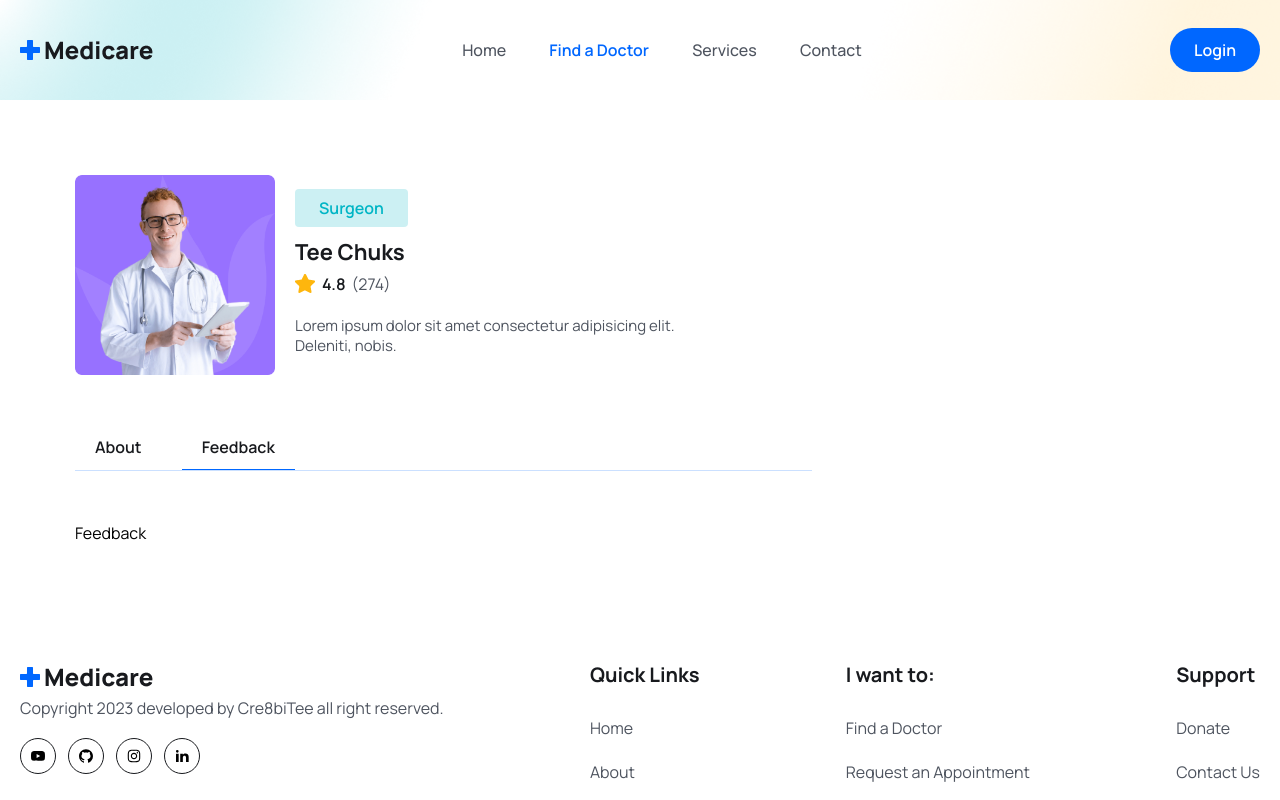
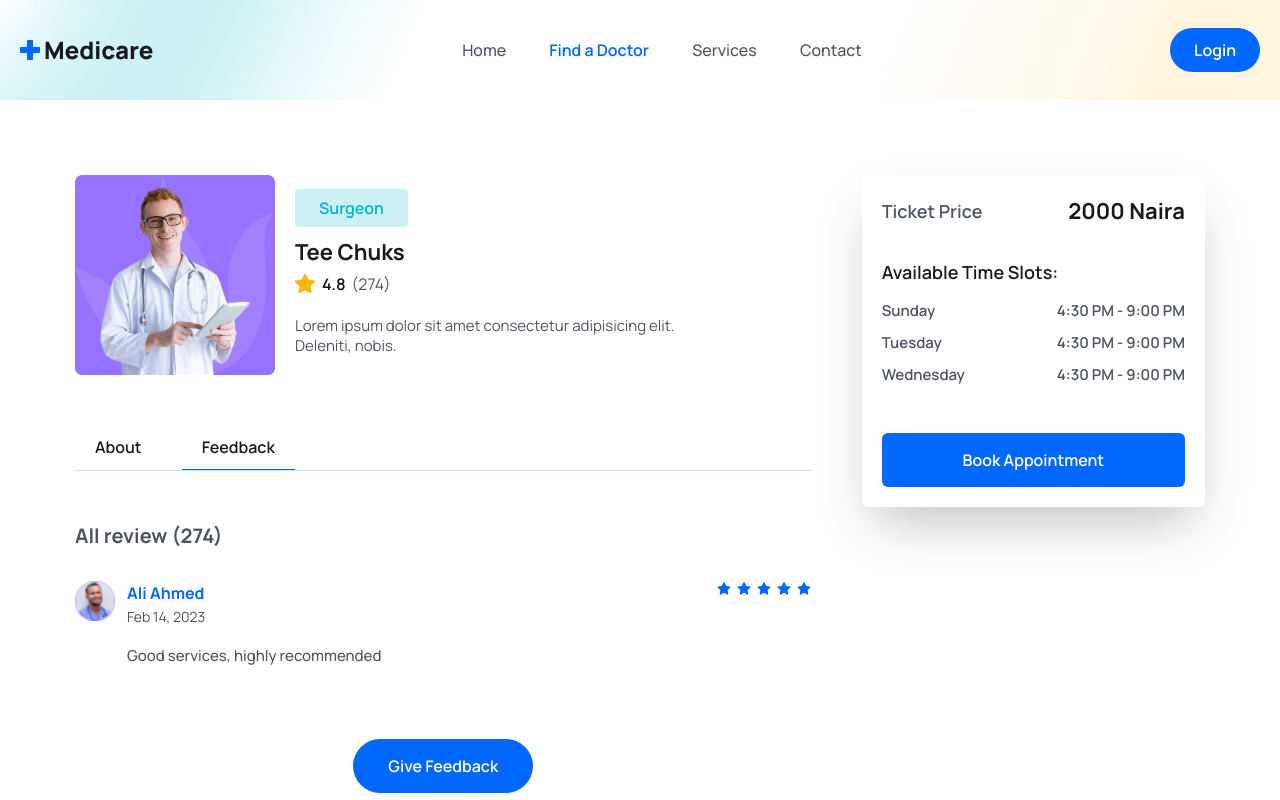
Before and after one commit to kngtee/medcare, a React (Vite) app: page /doctors/1 in a window 1280 px wide. Both pictures are taken after a click on the button "Feedback". Shown: the top 800 px of the page. Built offline with nearby package versions, Linux system fonts and the light colour scheme; the HTML template or start-up script is replaced by a standard one.

Commit message:
Feedback Feature Done

```diff
--- a/src/pages/Doctors/DoctorDetails.jsx
+++ b/src/pages/Doctors/DoctorDetails.jsx
@@ -3,6 +3,7 @@
 import starIcon from "../../assets/images/Star.png";
 import DoctorAbout from "./DoctorAbout";
 import Feedback from "./Feedback";
+import SidePanel from "./SidePanel";
 
 const DoctorDetails = () => {
   const [tab, setTab] = useState("about");
@@ -67,7 +68,9 @@
             </div>
           </div>
 
-          <div className=""></div>
+          <div>
+            <SidePanel />
+          </div>
         </div>
       </div>
     </section>
--- a/src/pages/Doctors/Feedback.jsx
+++ b/src/pages/Doctors/Feedback.jsx
@@ -1,10 +1,53 @@
-
-
+import { useState } from "react";
+import avatar from "../../assets/images/avatar-icon.png";
+import { formulateDate } from "../../utils/formulateDate";
+import { AiFillStar } from "react-icons/ai";
+import FeedbackForm from "./FeedbackForm";
 
 const Feedback = () => {
+  const [showFeedbackForm, setShowFeedbackForm] = useState(false);
   return (
-    <div>Feedback</div>
-  )
-}
+    <>
+      <div className="mb-[50px]">
+        <h4 className="text-[20px] leading-[30px] font-bold text-textColor mb-[30px]">
+          All review (274)
+        </h4>
+        <div className="flex justify-between gap-10 mb-[30px]">
+          <div className="flex gap-3">
+            <figure className="w-10 h-10 rounded-full">
+              <img className="w-full" src={avatar} alt="" />
+            </figure>
+            <div>
+              <h5 className="text-[16px] leading-6 text-primaryColor font-bold">
+                Ali Ahmed
+              </h5>
+              <p className="text-[14px] leading-6 text-textColor">
+                {formulateDate("02-14-2023")}
+              </p>
+              <p className="text__para mt-3 font-medium text-[15px]">
+                Good services, highly recommended
+              </p>
+            </div>
+          </div>
 
-export default Feedback
+          <div className="flex gap-1">
+            {[...Array(5).keys()].map((_, index) => (
+              <AiFillStar key={index} color="#0067FF" />
+            ))}
+          </div>
+        </div>
+        {!showFeedbackForm && (
+          <div className="text-center">
+            <button className="btn" onClick={() => setShowFeedbackForm(true)}>
+              Give Feedback
+            </button>
+          </div>
+        )}
+
+        {showFeedbackForm && <FeedbackForm />}
+      </div>
+    </>
+  );
+};
+
+export default Feedback;
--- /dev/null
+++ b/src/pages/Doctors/FeedbackForm.jsx
@@ -0,0 +1,67 @@
+import React, { useState } from "react";
+import { AiFillStar } from "react-icons/ai";
+
+const FeedbackForm = () => {
+  const [rating, setRating] = useState(0);
+  const [hover, setHover] = useState(0);
+  const [reviewText, setReviewText] = useState("");
+
+  const handleSubmitReview = async (e) => {
+    e.preventDefault();
+  };
+
+  return (
+    <form action="">
+      <div>
+        <h3 className="text-textColor text-[16px] leading-6 font-semibold mb-4 mt-0">
+          How would you rate your overall experience?*
+        </h3>
+        <div>
+          {[...Array(5).keys()].map((_, index) => {
+            index += 1;
+
+            return (
+              <button
+                key={index}
+                type="button"
+                className={`${
+                  index <= ((rating && hover) || hover)
+                    ? "text-yellowColor"
+                    : "text-gray-400"
+                } bg-transparent border-none outline-none text-[22px] cursor-pointer`}
+                onClick={() => setRating(index)}
+                onMouseEnter={() => setHover(index)}
+                onMouseLeave={() => setHover(rating)}
+                onDoubleClick={() => {
+                  setHover(0);
+                  setRating(0);
+                }}
+              >
+                <span>
+                  <AiFillStar />
+                </span>
+              </button>
+            );
+          })}
+        </div>
+      </div>
+
+      <div className="mt-[30px]">
+        <h3 className="text-textColor text-[16px] leading-6 font-semibold mb-4 mt-0">
+          Share your feedback or suggestions*
+        </h3>
+        <textarea
+          className="border border-solid border-[#0066ff34] focus:outline outline-primaryColor w-full px-4 py-3 rounded-md"
+          placeholder="Write your message"
+          onChange={(e) => setReviewText(e.target.value)}
+          rows="5"
+        ></textarea>
+      </div>
+      <button type="submit" onClick={handleSubmitReview} className="btn">
+        Submit Feedback
+      </button>
+    </form>
+  );
+};
+
+export default FeedbackForm;
--- /dev/null
+++ b/src/pages/Doctors/SidePanel.jsx
@@ -0,0 +1,50 @@
+
+
+const SidePanel = () => {
+  return (
+    <div className="shadow-2xl p-3 lg:p-5 rounded-md">
+      <div className="flex items-center justify-between">
+        <p className="text__para mt-0 font-semibold">Ticket Price</p>
+        <span className="text-[16px] leading-7 lg:text-[22px] lg:leading-8 text-headingColor font-bold">
+          2000 Naira
+        </span>
+      </div>
+
+      <div className="mt-[30px]">
+        <p className="text__para mt-0 font-semibold text-headingColor">
+          Available Time Slots:
+        </p>
+
+        <ul className="mt-3">
+          <li className="flex items-center justify-between mb-2">
+            <p className="text-[15px] leading-6 text-textColor font-semibold">
+              Sunday
+            </p>
+            <p className="text-[15px] leading-6 text-textColor font-semibold">
+              4:30 PM - 9:00 PM
+            </p>
+          </li>
+          <li className="flex items-center justify-between mb-2">
+            <p className="text-[15px] leading-6 text-textColor font-semibold">
+              Tuesday
+            </p>
+            <p className="text-[15px] leading-6 text-textColor font-semibold">
+              4:30 PM - 9:00 PM
+            </p>
+          </li>
+          <li className="flex items-center justify-between mb-2">
+            <p className="text-[15px] leading-6 text-textColor font-semibold">
+              Wednesday
+            </p>
+            <p className="text-[15px] leading-6 text-textColor font-semibold">
+              4:30 PM - 9:00 PM
+            </p>
+          </li>
+        </ul>
+      </div>
+      <button className="btn px-2 w-full rounded-md">Book Appointment</button>
+    </div>
+  );
+};
+
+export default SidePanel;
```
